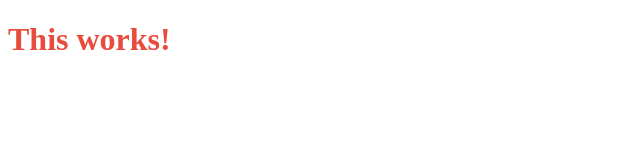
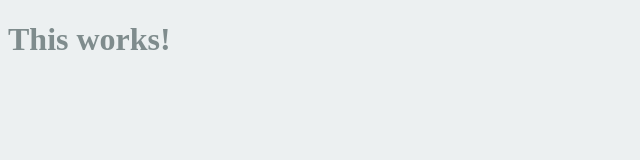
Before and after one commit to dam2e/Momentum, a plain HTML site: page index.html in a window 1280 px wide. Both pictures are taken after a click on the element "This works!". Shown: the whole page, without its empty margins (0-640 px from the left). Drawn offline with Linux system fonts and the light colour scheme.

Commit message:
Docs : 2.7 [연습] 조건문 응용2

```diff
--- a/run.js
+++ b/run.js
@@ -1,19 +1,24 @@
 const title = document.querySelector("#title");
-const BASE_COLOR = "rgb(41, 128, 185)";
-const OTHER_COLOR = "rgb(231, 76, 60)";
+const CLICKED_CLASS = "clicked";
+
+/*
+function handleClick (){
+    const hassClass = title.classList.contains(CLICKED_CLASS);
+    if (!hassClass){
+        title.classList.add(CLICKED_CLASS);
+    } else {
+        title.classList.remove(CLICKED_CLASS);
+    }
+}
+*/
+
+function handleClick (){
+    title.classList.toggle(CLICKED_CLASS); // toggle 함수 안에 있는 값을 체크 함.
+}
 
 // Color Toggle
-function handleClick (){
-    const currentColor = title.style.color;
-    if ( currentColor === BASE_COLOR ){
-        title.style.color = OTHER_COLOR;
-    } else {
-        title.style.color = BASE_COLOR;
-    }
-}
 
 function init(){
-    title.style.color = BASE_COLOR;
     title.addEventListener("click", handleClick);
 }
 
--- a/style.css
+++ b/style.css
@@ -1 +1,12 @@
 @charset "utf-8";
+
+body{
+  background-color:#ecf0f1;
+}
+h1{
+  color:#34495e;
+  transition:0.3s;
+}
+.clicked{
+  color:#7f8c8d;
+}
```
